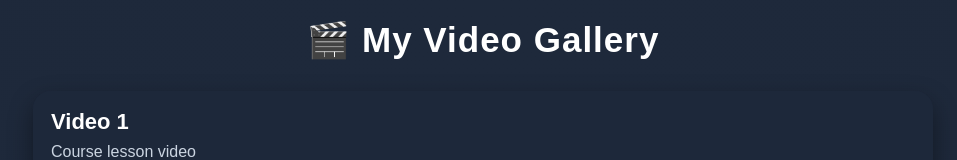
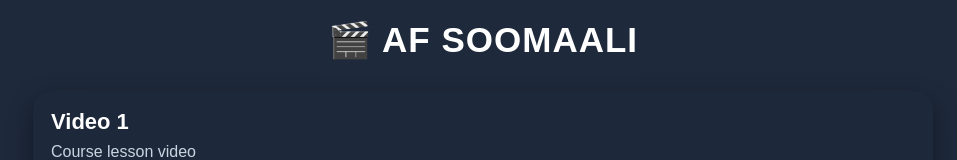
Before and after one commit to cashirosomali/2026, a plain HTML site: page index.html in a window 1280 px wide. Shown: the top 160 px of the page, without its empty margins (157-1114 px from the left). Drawn offline with Linux system fonts and the light colour scheme.

Commit message:
index.html

```diff
--- a/index.html
+++ b/index.html
@@ -3,7 +3,7 @@
 <head>
 <meta charset="UTF-8">
 <meta name="viewport" content="width=device-width, initial-scale=1.0">
-<title>Beautiful Video Gallery</title>
+<title></title>
 
 <style>
 *{
@@ -73,7 +73,7 @@ h2{ font-size:18px; }
 
 <body>
 
-<h1>🎬 My Video Gallery</h1>
+<h1>🎬 AF SOOMAALI</h1>
 
 <div class="container">
 
@@ -485,4 +485,4 @@ document.addEventListener("keydown", function(e){
 </script>
 
 </body>
-</html>
+    </html>
```
